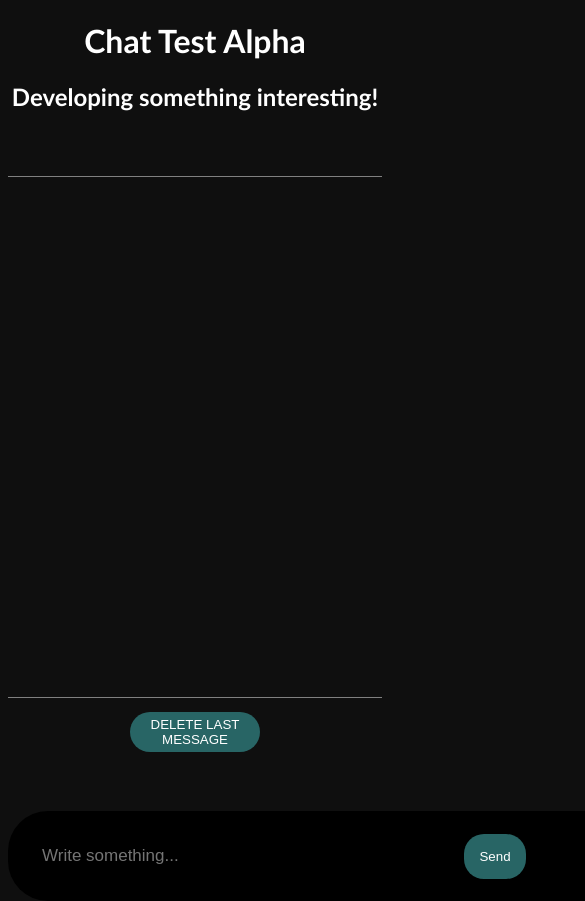
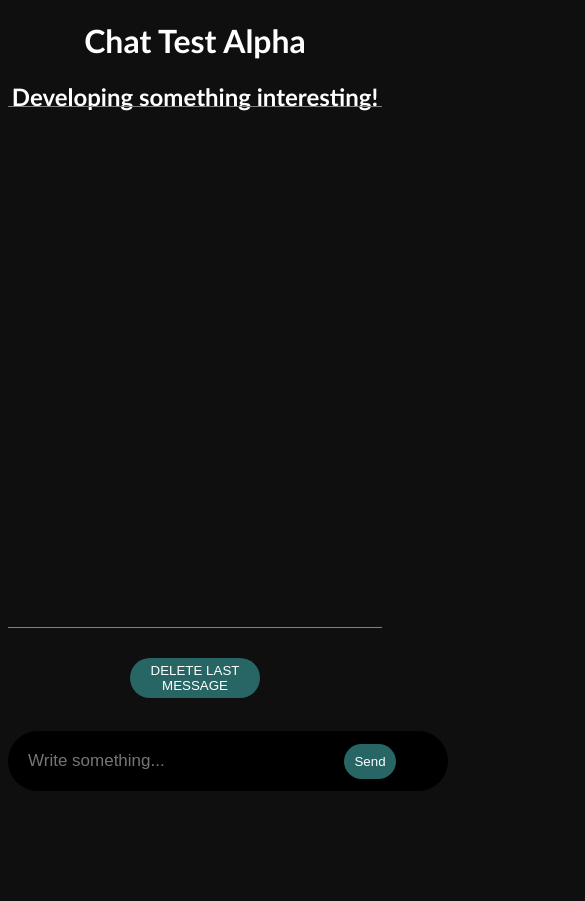
Before and after one commit to Ale31199/chat, a React (Create React App) app: page / in a window 390 px wide. Shown: the top 901 px of the page, 585 px wide, since content can reach past the window. After the commit the page ends 844 px from the top, so only its background shows below. Built offline with nearby package versions, Linux system fonts and the light colour scheme.

Commit message:
aggiunta del file php con collegamento axios, e aggiunta di stile per dispositivi mobili

```diff
--- a/src/styles.css
+++ b/src/styles.css
@@ -5,6 +5,8 @@
   align-items: center;
   overflow-x: none;
 }
+
+
 
 body {
   background-color: rgba(0, 0, 0, 0.94);
@@ -26,24 +28,47 @@ body {
   color: white;
   padding-right: 160px;
   width: 500px;
-  /*
-position: relative;
-bottom: -700px; */
 }
 
-/*
-.chatbox{
-  border-radius: 40px;
-  padding: 65px;
-  border: none;
- position: absolute;
-  bottom: 30px;
-  background-color: rgba(255, 255, 255, 0.103);
-  width: 50%;
-  align-items: center;
-  display: flex;
-  flex-direction: column;
-}*/
+@media(max-width:747px) {
+  .bar {
+    padding: 20px;
+    width: 400px;
+    top: 600px;
+  }
+}
+
+
+.limit {
+  position: relative;
+  top: 730px;
+  left: 253px;
+  color: rgba(255, 255, 255, 0.366);
+}
+
+@media(max-width:747px) {
+  .limit {
+    left: 365px;
+    position: relative;
+  }
+}
+
+
+.limite {
+  position: relative;
+  top: 695px;
+  left: 290px;
+  color: rgba(255, 255, 255, 0.366);
+}
+
+@media(max-width:747px) {
+  .limite {
+    left: 400px;
+  }
+}
+
+
+
 
 .send {
   display: inline-block;
@@ -56,6 +81,14 @@ bottom: -700px; */
   bottom: -613px;
   left: 300px;
   padding: 15px;
+}
+
+@media(max-width:747px) {
+  .send {
+    left: 175px;
+    top: 553px;
+    padding: 10px;
+  }
 }
 
 .send:hover {
@@ -77,6 +110,18 @@ bottom: -700px; */
   margin-right: 530px;
 }
 
+@media(max-width:747px) {
+  .messages {
+    width: 200px;
+    margin-right: 230px;
+    font-size: 13px;
+    padding: 5px;
+    border-radius: 10px;
+    display: inline-block;
+
+  }
+}
+
 .textbox {
   position: relative;
   top: -90px;
@@ -91,7 +136,18 @@ bottom: -700px; */
   border-bottom: 1px grey solid;
   padding-bottom: 20px;
   border-top: 1px grey solid;
+  overflow-x: none;
 }
+
+@media (max-width:747px) {
+  .textbox {
+    top: -120px;
+    overflow-x: auto;
+    width: auto;
+
+  }
+}
+
 
 .textbox::-webkit-scrollbar-thumb {
   background-color: rgb(40, 101, 101);
@@ -118,6 +174,12 @@ bottom: -700px; */
   top: -76px;
 }
 
+@media(max-width:747px) {
+  .delete {
+    top: -90px;
+  }
+}
+
 .delete:hover {
   background-color: rgb(92, 24, 19);
 }
```
